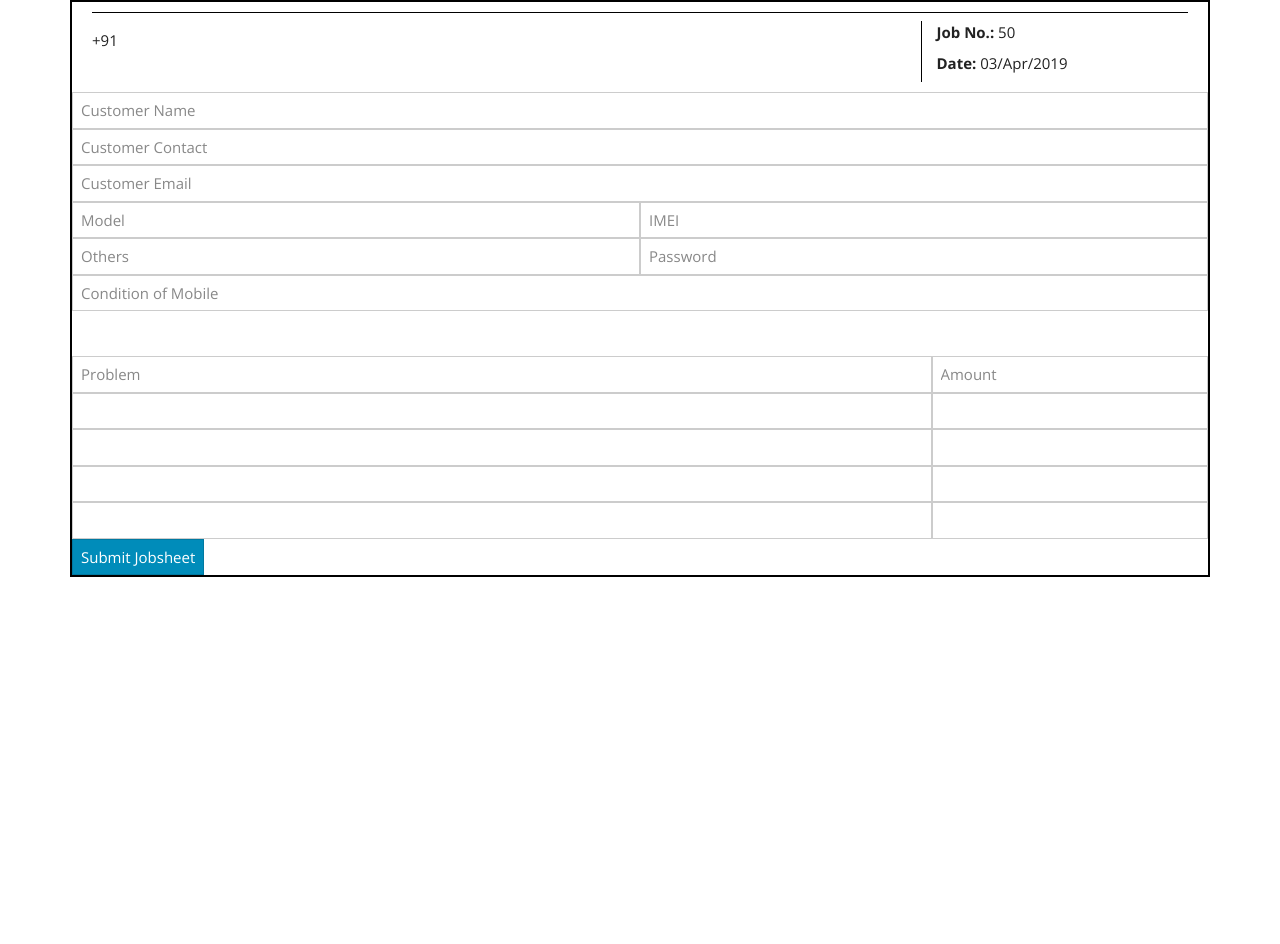
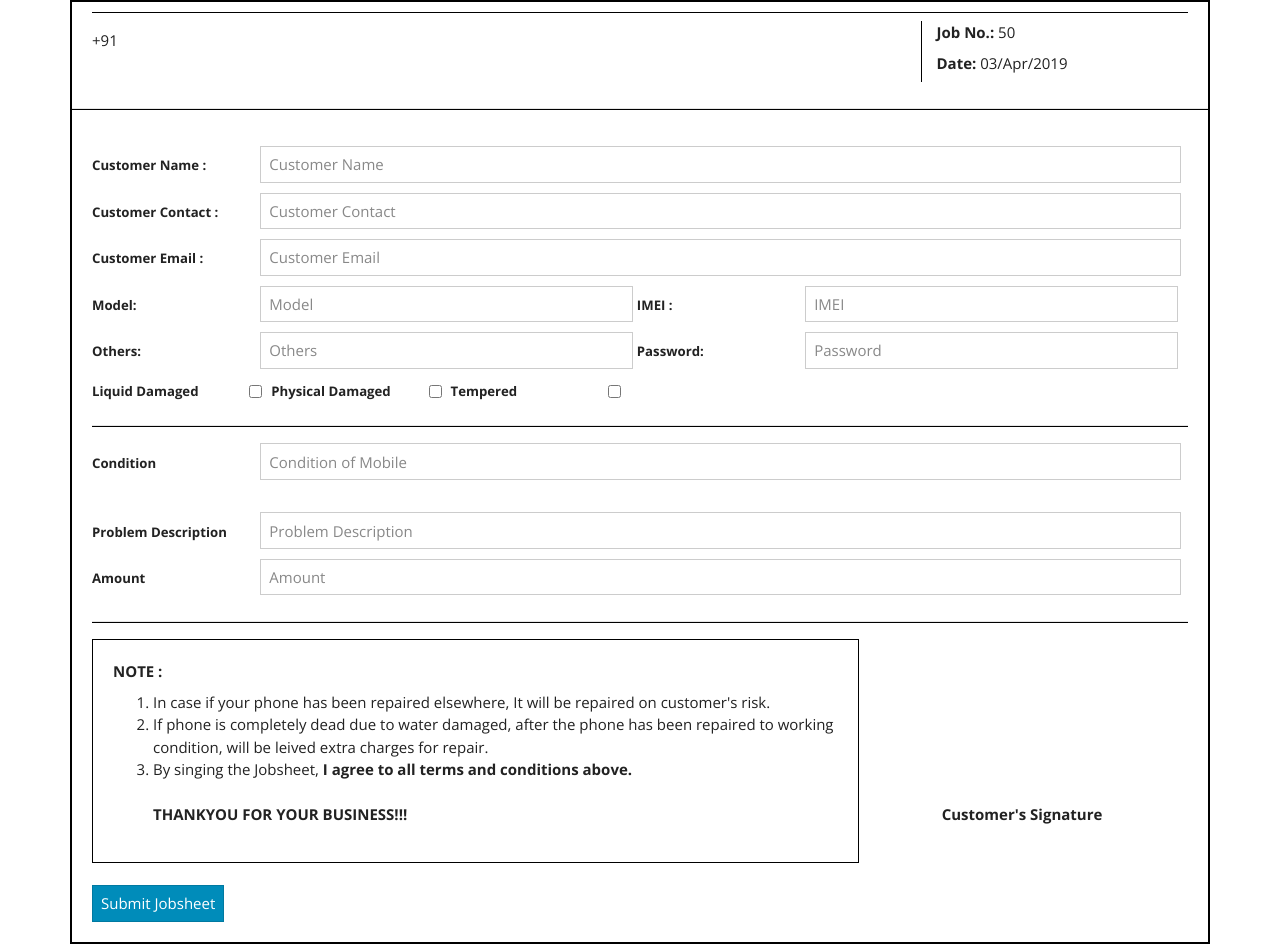
Before and after one commit to MayankValechha/job-sheet-app, a PHP site: page /createJobsheet.php in a window 1280 px wide. Before the commit the page ends 577 px from the top, so only its background shows below. Run offline with PHP 8.4, Linux system fonts and the light colour scheme; data that the repository does not hold is empty.

Commit message:
Final Version of Jobsheet Design

```diff
--- a/createJobsheet.php
+++ b/createJobsheet.php
@@ -30,8 +30,26 @@
         $password_of_mobile = mysqli_real_escape_string($db_connect, $_POST['password_of_mobile']);
         $condition_of_mobile = mysqli_real_escape_string($db_connect, $_POST['condition_of_mobile']);
 
-        $problem = mysqli_real_escape_string($db_connect, $_POST['problem_in_mobile1']);
-        $amount = mysqli_real_escape_string($db_connect, $_POST['estimate1']);
+        //Getting Checkbox values
+        $liquid_damaged = $_POST['liquid_damaged'];
+        $physical_damaged = $_POST['physical_damaged'];
+        $tempered = $_POST['tempered'];
+
+        if(isset($_POST['liquid_damaged'])) {
+            $liquid_damaged = true;
+        }
+
+        if(isset($_POST['physical_damaged'])) {
+            $physical_damaged = true;
+        }
+
+        if(isset($_POST['tempered'])) {
+            $tempered = true;
+        }
+
+        //Casting amount variable into int
+        $problem = mysqli_real_escape_string($db_connect, $_POST['problem_in_mobile']);
+        $amount = (int)mysqli_real_escape_string($db_connect, $_POST['estimate']);
 
         $query = "
                     INSERT INTO `jobsheet`
@@ -43,10 +61,27 @@
                     password,
                     other_things,
                     condition_of_mobile,
+                    isLiquidDamaged,
+                    isPhysicalDamaged,
+                    isTempered,
                     problem_description,
-                    estimated_amount, shop_id)
+                    estimated_amount,
+                    shop_id)
                     VALUES
-                    ('$customer_name', '$customer_contact', '$customer_email', '$mobile_model', '$mobile_imei', '$password_of_mobile', '$other_things', '$condition_of_mobile','$problem', '$amount', '$shop_ID')";
+                    ('$customer_name',
+                    '$customer_contact',
+                    '$customer_email',
+                    '$mobile_imei',
+                    '$mobile_model',
+                    '$password_of_mobile',
+                    '$other_things',
+                    '$condition_of_mobile',
+                    '$liquid_damaged',
+                    '$physical_damaged',
+                    '$tempered',
+                    '$problem',
+                    '$amount',
+                    '$shop_ID')";
 
         if(!mysqli_query($db_connect, $query))
         {
@@ -55,11 +90,10 @@
         else
         {
             header('Location: dashboard.php');
+            //Alert: New Jobsheet has been created.
             exit();
         }
-
     }
-
 ?>
 
 <!DOCTYPE html>
@@ -70,34 +104,11 @@
     <meta http-equiv="X-UA-Compatible" content="ie=edge">
     <link rel="stylesheet" href="https://bootswatch.com/4/yeti/bootstrap.min.css">
     <title>Create Jobsheet | Job Sheet Application</title>
-
-    <style>
-        .wrapper {
-            border:2px solid black;
-            padding:0;
-        }
-
-        .wrapper .header {
-            padding:10px 20px;
-        }
-
-        .header h1 {
-            border-bottom:1px solid black;
-        }
-
-        p {
-            margin:0 0 8px 0;
-        }
-
-        .sub-header {
-            border-right:1px solid black;
-        }
-    </style>
+    <link rel="stylesheet" href="css/jobsheet-style.css">
 </head>
 
 <body>
     <!-- NEW STYLING -->
-
     <!-- START OF CONTAINER -->
     <div class="container">
         <!-- START OF MAIN ROW -->
@@ -122,55 +133,79 @@
                     </div>
                     <!-- END OF SUB-ROW -->
                 </div>
+                <hr>
                 <!-- END OF .header -->
 
                 <!-- START OF FORM -->
                 <form action="<?php echo $_SERVER['PHP_SELF']; ?>"  method="POST">
                     <div class="form-group" style="margin:0;">
                         <!-- 100% Width of Inputs -->
+                        <label for="customer name">Customer Name : </label>
                         <input type="text" name="customer_name" class="form-control" placeholder="Customer Name">
+                        <label for="customer contact">Customer Contact : </label>
                         <input type="text" name="customer_contact" class="form-control" placeholder="Customer Contact">
+                        <label for="customer email">Customer Email : </label>
                         <input type="text" name="customer_email" class="form-control" placeholder="Customer Email">
 
-                        <!-- 50% Width of Inputs -->
-                        <div class="form-inline">
-                            <input type="text" name="mobile_model" class="form-control" placeholder="Model" style="width: 50%;">
-                            <input type="text" name="mobile_imei" class="form-control" placeholder="IMEI" style="width: 50%;">
-                        </div>
 
                         <!-- 50% Width of Inputs -->
-                        <div class="form-inline">
-                            <input type="text" name="other_things" class="form-control" placeholder="Others" style="width: 50%;">
-                            <input type="text" name="password_of_mobile" class="form-control" placeholder="Password" style="width: 50%;">
-                        </div>
+                        <label for="customer email">Model: </label>
+                        <input type="text" name="mobile_model" class="form-control half-width" placeholder="Model">
+                        <label for="customer email">IMEI : </label>
+                        <input type="text" name="mobile_imei" class="form-control half-width" maxlength="15" placeholder="IMEI">
+
+
+                        <!-- 50% Width of Inputs -->
+                        <label for="customer email">Others: </label>
+                        <input type="text" name="other_things" class="form-control half-width" placeholder="Others">
+                        <label for="customer email">Password: </label>
+                        <input type="text" name="password_of_mobile" class="form-control half-width" placeholder="Password">
+
 
                         <!-- 100% Width of Inputs -->
+                        <label class="checkbox" for="ld">Liquid Damaged</label>
+                        <input type="checkbox" class="full-width" name="liquid_damaged">
+                        <label class="checkbox" for="pd">Physical Damaged</label>
+                        <input type="checkbox" class="full-width" name="physical_damaged">
+                        <label class="checkbox" for="temp">Tempered</label>
+                        <input type="checkbox" class="full-width" name="tempered">
+                        <hr>
+
+
+                        <label for="condition">Condition</label>
                         <input type="text" name="condition_of_mobile" class="form-control" placeholder="Condition of Mobile">
                         <br>
                         <br>
+
+                        <label for="problem">Problem Description</label>
+                        <input type="text" name="problem_in_mobile" class="form-control" placeholder="Problem Description">
+                        <label for="amount">Amount</label>
+                        <input type="text" name="estimate" class="form-control" placeholder="Amount">
+                        <br>
+                        <hr>
+
+                        <!-- NOTE COLUMN -->
+                        <div class="note">
+                            <p><b>NOTE :</b></p>
+                            <ol>
+                                <li>In case if your phone has been repaired elsewhere, It will be repaired on customer's risk.</li>
+                                <li>If phone is completely dead due to water damaged, after the phone has been repaired to working condition, will be leived extra charges for repair.</li>
+                                <li>By singing the Jobsheet, <b>I agree to all terms and conditions above.</b></li>
+                                <br>
+                                <p><b>THANKYOU FOR YOUR BUSINESS!!!</b></p>
+                            </ol>
+                        </div>
+
+                        <!-- END OF NOTE COLUMN -->
+
+                        <!-- SIGNATURE COLUMN -->
+                        <div class="signature">
+                            <p><b>Customer's Signature</b></p>
+                        </div>
+                        <br><br>
+                        <!-- END OF SIGNATURE COLUMN -->
+                        <input type="submit" value="Submit Jobsheet" name="submit_job" class="btn btn-primary">
                     </div>
-
-                    <!-- START OF FORM ROW -->
-                    <div class="row">
-                        <div class="col-md-8 col-lg-9 col-sm-6 col-xs-6" style="padding-right:0;">
-                            <input type="text" name="problem_in_mobile1" class="form-control" placeholder="Problem">
-                            <input type="text" name="problem_in_mobile2" class="form-control" placeholder="">
-                            <input type="text" name="problem_in_mobile3" class="form-control" placeholder="">
-                            <input type="text" name="problem_in_mobile4" class="form-control" placeholder="">
-                            <input type="text" name="problem_in_mobile5" class="form-control" placeholder="">
-                        </div>
-                        <div class="col-xs-6 col-sm-6 col-md-4 col-lg-3" style="padding-left:0;">
-                            <input type="text" name="estimate1" class="form-control" placeholder="Amount">
-                            <input type="text" name="estimate2" class="form-control" placeholder="">
-                            <input type="text" name="estimate3" class="form-control" placeholder="">
-                            <input type="text" name="estimate4" class="form-control" placeholder="">
-                            <input type="text" name="estimate5" class="form-control" placeholder="">
-                        </div>
-                    </div>
-
-
-                    <input type="submit" value="Submit Jobsheet" name="submit_job" class="btn btn-primary">
-                    <!-- END OF FORM ROW -->
                 </form>
                 <!-- END OF FORM -->
             </div>
```
